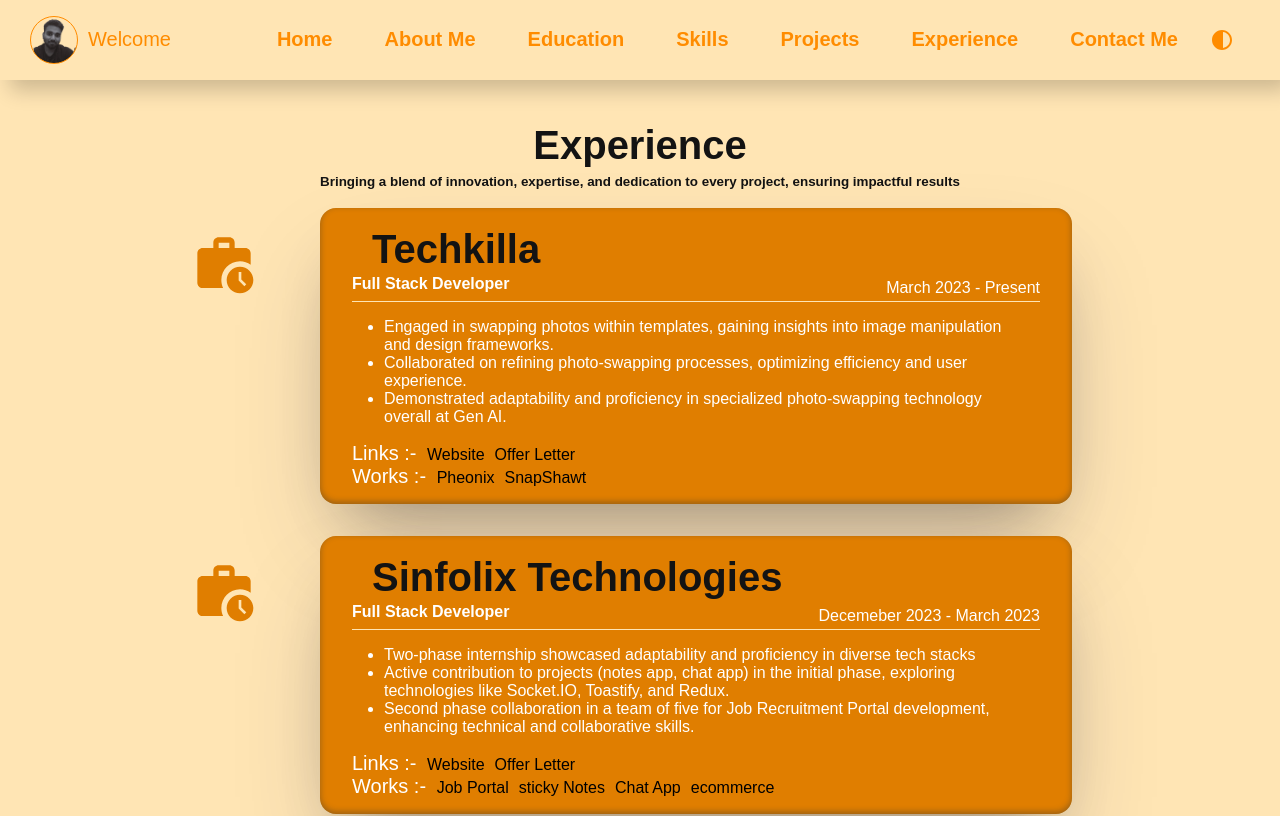
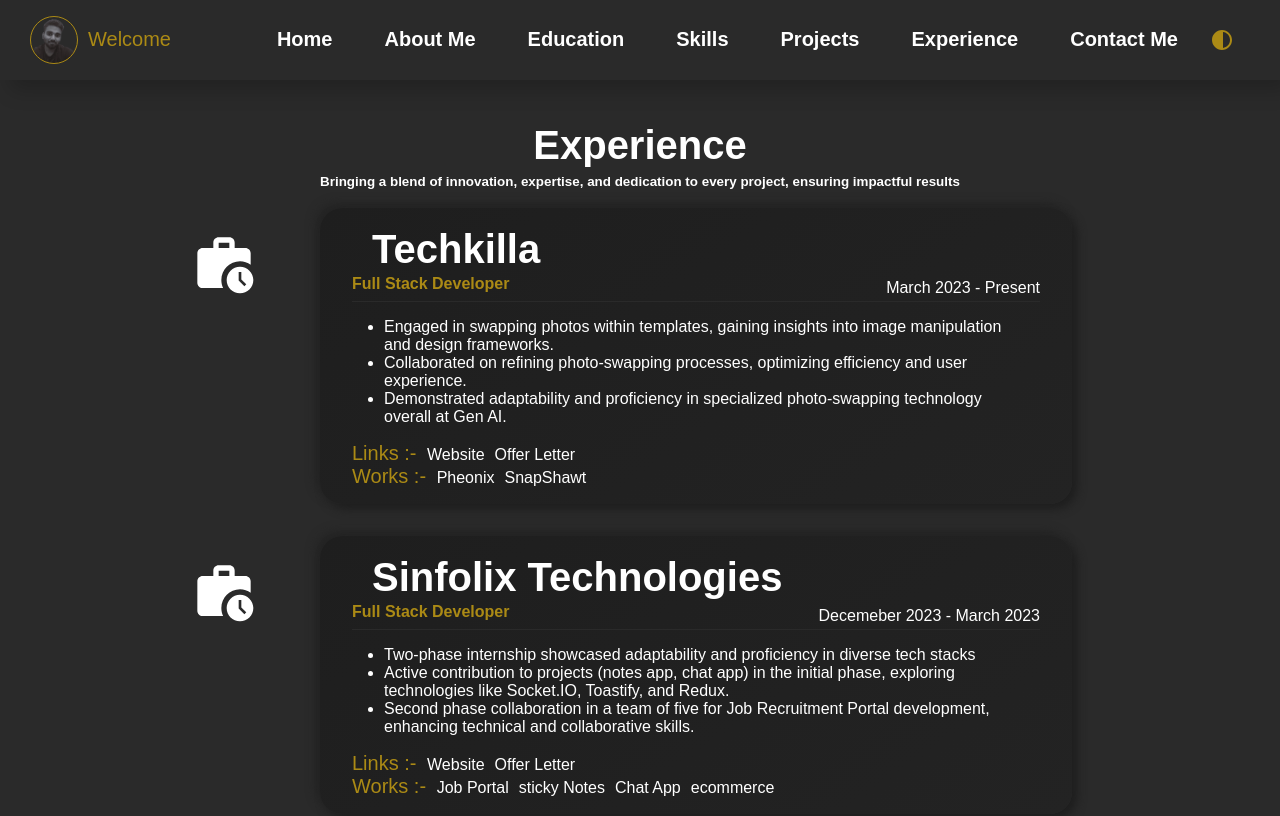
Before and after one commit to Shivam36998/React-Portfolio, a React (Create React App) app in the folder react-portfolio/: page /exp in a window 1280 px wide. Shown: the top 816 px of the page. Built offline with nearby package versions, Linux system fonts and the light colour scheme.

Commit message:
theme change

```diff
--- a/react-portfolio/src/components/Education.jsx
+++ b/react-portfolio/src/components/Education.jsx
@@ -21,7 +21,7 @@ const Education = () => {
 
   const HighSchool = (
     <>
-      <h1 className="text_orange"> High School </h1>
+      <h1 className="text_normal"> High School </h1>
       <h3 className="text_normal"> St. Xavier's Sr. Sec. School</h3>
       <p className="text_normal"> Police Line Road, Kannauj</p>
       <h2 className="text_white"> Percentage - 96.2%</h2>
--- a/react-portfolio/src/components/Navbar.jsx
+++ b/react-portfolio/src/components/Navbar.jsx
@@ -33,10 +33,6 @@ const Navbar = () => {
       theme.backgroundGradientMask
     );
   };
-
-  useEffect(()=>{
-    handleTheme("orange", "light");
-  }, [])
 
   const clickHandler = () => {
     if (window.screen.width < 450) setListShow(false);
--- a/react-portfolio/src/light.css
+++ b/react-portfolio/src/light.css
@@ -1,6 +1,24 @@
 /** @format */
 
 :root {
+  --primary-color: #ab8a15;
+  --secondary-color: #feefff;
+  --tertiary-color: #feeeff;
+  --dark-primary: #ffffff;
+  --light-transparent: #4cafe7a8;
+  --text: #ffffff;
+  --background: #2a2a2a;
+  --darktext: #ffffff;
+  --background-light: #5a5a5a;
+  --darkgray: #161b22;
+  --background-gradient-mask: linear-gradient(
+    to bottom,
+    #6a6a6a 15%,
+    transparent 85%
+  );
+}
+
+/* :root {
   --primary-color: #2e7d4c;
   --secondary-color: #252323;
   --tertiary-color: #2e7d4ce3;
@@ -16,12 +34,13 @@
     #2e7d4c 15%,
     transparent 85%
   );
-}
+} */
+
 @media screen and (max-width: 630px) {
   :root {
-    --primary-color: #3b57f4;
-    --secondary-color: #80b3ff;
-    --tertiary-color: #3b57f4e3;
+    --primary-color: #feffff;
+    --secondary-color: #feefff;
+    --tertiary-color: #feeeff;
     --dark-primary: #687eff;
     --light-transparent: #5b73fba8;
     --text: #f0f0f0;
@@ -93,11 +112,11 @@ h3 {
 }
 
 .text_white {
-  color: var(--text-light) !important;
+  color: var(--text) !important;
 }
 
 .text_orange {
-  color: rgb(255, 255, 255);
+  color: var(--primary-color);
 }
 .bold {
   font-weight: bold !important;
@@ -105,7 +124,7 @@ h3 {
 
 a {
   text-decoration: none;
-  color: var(--primary-color);
+  color: var(--text);
 }
 
 .social_media_icons {
@@ -383,7 +402,7 @@ a {
 
 .ed_edFullBox {
   width: 30%;
-  background-color: var(--dark-primary);
+  background-color: var(--background);
   border-radius: 1rem;
   padding: 1rem 2rem;
   margin: 0 auto;
@@ -392,9 +411,9 @@ a {
   justify-content: center;
   gap: 0.8rem;
   height: 20rem;
-  box-shadow: rgba(50, 50, 93, 0.25) 0px 50px 100px -20px,
-    rgba(0, 0, 0, 0.3) 0px 30px 60px -30px,
-    rgba(10, 37, 64, 0.35) 0px -2px 6px 0px inset;
+  background: #212121;
+  background: linear-gradient(145deg, #232323, #1e1e1e);
+  box-shadow: 10px 10px 20px #111111, -10px -10px 20px #313131;
   transition: transform 0.5s ease-in-out;
 }
 
@@ -508,13 +527,14 @@ a {
   color: var(--dark-primary);
 }
 .exp_card {
-  background-color: var(--dark-primary);
+  background-color: var(--background);
   padding: 1rem 2rem;
   margin: 1rem;
   border-radius: 1rem;
-  box-shadow: rgba(50, 50, 93, 0.25) 0px 50px 100px -20px,
-    rgba(0, 0, 0, 0.3) 0px 30px 60px -30px,
-    rgba(10, 37, 64, 0.35) 0px -2px 6px 0px inset;
+  border-radius: 22px;
+background: linear-gradient(145deg, #1e1e1e, #232323);
+box-shadow:  5px 5px 10px #1e1e1e,
+             -5px -5px 10px #242424;
   width: 90%;
 }
 .exp_card_second_row {
@@ -546,7 +566,7 @@ a {
 }
 .exp_links {
   margin: 0 5px;
-  color: var(--text-light);
+  color: var(--text);
   font-size: 1rem;
 }
 /* Skill styles using variables */
@@ -795,6 +815,10 @@ a {
   display: flex;
   cursor: pointer;
   position: relative;
+  border-radius: 22px;
+  background: linear-gradient(145deg, #1e1e1e, #232323);
+  box-shadow:  5px 5px 10px #1e1e1e,
+             -5px -5px 10px #242424;
 }
 
 .project_card_hidden {
@@ -802,7 +826,7 @@ a {
   height: 100%;
   position: absolute;
   z-index: -1;
-  background-color: var(--primary-color);
+  background-color: var(--background);
   border-radius: 1rem;
 }
 
@@ -878,7 +902,7 @@ a {
   position: absolute;
   bottom: 0;
   width: 100%;
-  background-color: var(--primary-color);
+  background-color: var(--background);
   padding: 4px 0;
   border-radius: 0 0 1rem 1rem;
   transition: 0.8s ease-in-out;
--- a/react-portfolio/src/parts/ShortExp.module.css
+++ b/react-portfolio/src/parts/ShortExp.module.css
@@ -37,7 +37,7 @@
   font-size: 01rem;
   flex-direction: column;
   gap: 20px;
-  background-color: var(--tertiary-color);
+  background-color: var(--background);
   border-radius: 1rem;
   box-shadow: rgba(0, 0, 0, 0.16) 0px 3px 6px, rgba(0, 0, 0, 0.23) 0px 3px 6px;
   padding: 2rem 1rem;
@@ -51,6 +51,7 @@
   justify-content: center;
   height: 50%;
   text-align: center;
+  color: var(--primary-color);
 }
 .card h1 {
   font-size: xx-large;
--- a/react-portfolio/src/parts/ShortProject.module.css
+++ b/react-portfolio/src/parts/ShortProject.module.css
@@ -43,7 +43,7 @@
     div {
       padding: 0.6rem 1.5rem 0.6rem 1.5rem;
       border-radius: 1.5rem;
-      background-color: var(--text);
+      background-color: var(--background);
       width: fit-content;
       position: absolute;
       height: 3rem;
```
